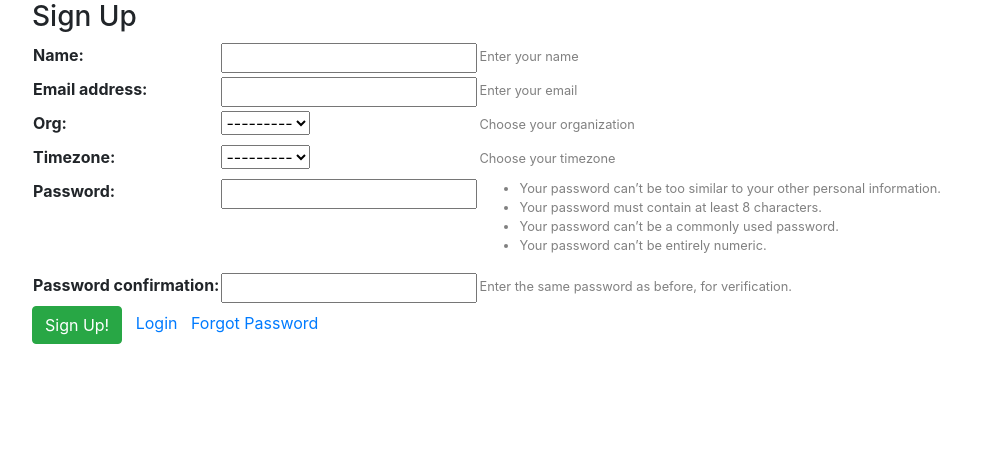
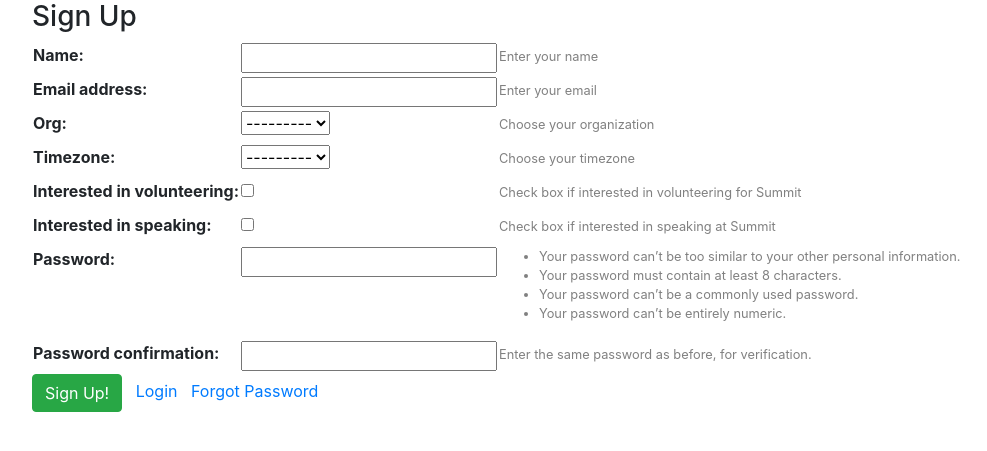
Before and after one commit to sujitpal/sherpa, a Django app: page /signup/ in a window 1280 px wide. Shown: the part 56-507 px from the top of the page, without its empty margins (53-1040 px from the left). Run offline with Django 3.2, Linux system fonts and the light colour scheme; data that the repository does not hold is empty; some libraries are stand-ins or nearby versions.

Commit message:
fix: attendee list working with new fields

```diff
--- a/apps/forms.py
+++ b/apps/forms.py
@@ -16,8 +16,14 @@ from .models import (
 )
 
 class RegisterForm(UserCreationForm):
-    name = forms.CharField(max_length=128, required=True, help_text='Enter your name')
-    email_address = forms.EmailField(max_length=128, required=True, help_text='Enter your email')
+    name = forms.CharField(
+        max_length=128,
+        required=True,
+        help_text='Enter your name')
+    email_address = forms.EmailField(
+        max_length=128,
+        required=True,
+        help_text='Enter your email')
     org = forms.ModelChoiceField(
         queryset=Organization.objects.all(),
         required=True,
@@ -26,11 +32,18 @@ class RegisterForm(UserCreationForm):
         queryset=TimeZone.objects.all(),
         required=True,
         help_text='Choose your timezone')
+    interested_in_volunteering = forms.BooleanField(
+        required=False,
+        help_text='Check box if interested in volunteering for Summit')
+    interested_in_speaking = forms.BooleanField(
+        required=False,
+        help_text='Check box if interested in speaking at Summit')
 
     class Meta:
         model = User
         fields = [
             'name', 'email_address', 'org', 'timezone',
+            'interested_in_volunteering', 'interested_in_speaking'
         ]
 
     def clean_email(self):
@@ -41,30 +54,34 @@ class RegisterForm(UserCreationForm):
 
 
 class ProfileForm(forms.ModelForm):
-    name = forms.CharField(max_length=128, required=True, help_text='Enter your name')
-    email = forms.EmailField(max_length=128, required=True, help_text='Enter your email')
-    org = forms.ChoiceField(
-        choices=Organization.objects.all(),
+    name = forms.CharField(
+        max_length=128,
+        required=True,
+        help_text='Enter your name')
+    email_address = forms.EmailField(
+        max_length=128,
+        required=True,
+        help_text='Enter your email')
+    org = forms.ModelChoiceField(
+        queryset=Organization.objects.all(),
         required=True,
         help_text='Choose your organization')
-    timezone = forms.ChoiceField(
-        choices=TimeZone.objects.all(),
+    timezone = forms.ModelChoiceField(
+        queryset=TimeZone.objects.all(),
         required=True,
         help_text='Choose your timezone')
     interested_in_volunteering = forms.BooleanField(
         required=False,
-        help_text='Please select if interested in volunteering')
+        help_text='Check box if interested in volunteering for Summit')
     interested_in_speaking = forms.BooleanField(
         required=False,
-        help_text='Please check if interested in speaking')
-
+        help_text='Check box if interested in speaking at Summit')
 
     class Meta:
         model = Attendee
         fields = [
-            'name', 'email', 'org', 'timezone',
-            'interested_in_volunteering',
-            'interested_in_speaking'
+            'name', 'email_address', 'org', 'timezone',
+            'interested_in_volunteering', 'interested_in_speaking'
         ]
 
 
--- a/apps/views.py
+++ b/apps/views.py
@@ -109,6 +109,8 @@ def signUpPage(request):
             email_address = form.cleaned_data.get('email_address')
             org = form.cleaned_data.get('org')
             timezone = form.cleaned_data.get('timezone')
+            volunteer_interest = form.cleaned_data.get('interested_in_volunteering')
+            speaking_interest = form.cleaned_data.get('interested_in_speaking')
             user.username = email_address
             user.save()
             user.email = email_address
@@ -118,6 +120,8 @@ def signUpPage(request):
             user.attendee.email = email_address
             user.attendee.org = org
             user.attendee.timezone = timezone
+            user.attendee.interested_in_volunteering = volunteer_interest
+            user.attendee.interested_in_speaking = speaking_interest
             user.attendee.save()
             user.save()
             # authenticate and login
@@ -182,9 +186,11 @@ def attendeeProfilePage(request):
     else:
         initial_data = {
             'name': request.user.attendee.name,
-            'email': request.user.attendee.email,
+            'email_address': request.user.attendee.email,
             'org': request.user.attendee.org,
-            'timezone': request.user.attendee.timezone
+            'timezone': request.user.attendee.timezone,
+            'interested_in_volunteering': request.user.attendee.interested_in_volunteering,
+            'interested_in_speaking': request.user.attendee.interested_in_speaking
         }
         form = ProfileForm(initial=initial_data)
         context = {
```
Also changed, not shown: templates/apps/attendees.html (+16 -0 lines).
